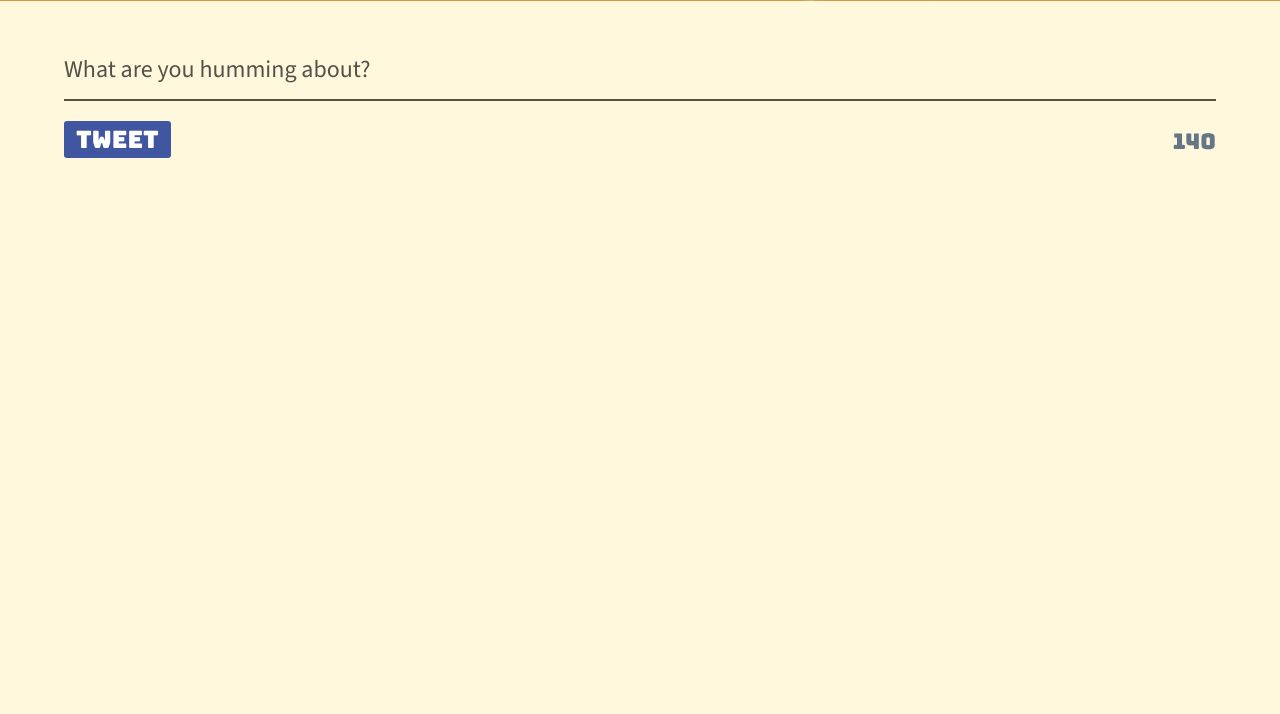
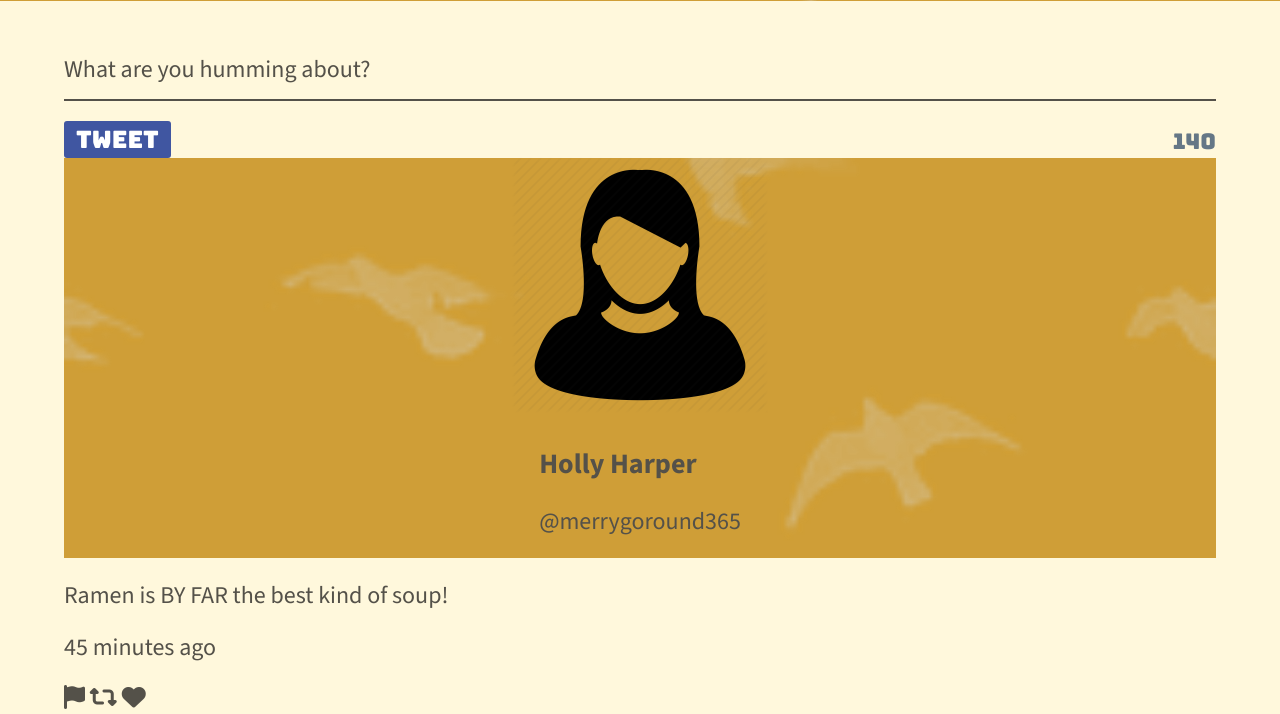
Before and after one commit to rhaelynlashmar/tweeter, a website: page public/index.html in a window 1280 px wide. Shown: the part 519-1233 px from the top of the page. Before the commit the page ends 800 px from the top, so only its background shows below. Drawn offline with nearby package versions, Linux system fonts and the light colour scheme.

Commit message:
Added- link to tweet.css and created tweets container with article element

```diff
--- a/public/index.html
+++ b/public/index.html
@@ -20,6 +20,7 @@
     <link rel="stylesheet" href="/styles/nav.css" type="text/css" />
     <link rel="stylesheet" href="/styles/header.css" type="text/css" />
     <link rel="stylesheet" href="/styles/new-tweet.css" type="text/css" />
+    <link rel="stylesheet" href="/styles/tweets.css" type="text/css" />
 
     <!-- External JS -->
     <script src="https://ajax.googleapis.com/ajax/libs/jquery/3.4.1/jquery.min.js"></script>
@@ -50,11 +51,10 @@
       </div>
     </header>
 
-    <!-- Page-specific (main) content here -->
+    <!-- main content here -->
     <main class="container">
       <section class="new-tweet">
         <form action="/tweets/" method="POST">
-          <!-- <label for="tweet-text">What are you humming about?</label> -->
           <textarea
             name="text"
             id="tweet-text"
@@ -68,6 +68,36 @@
           </div>
         </form>
       </section>
+
+      <!-- Tweets Container Content -->
+      <section class="tweets-container">
+        <article class="tweet">
+          <header>
+            <div class="tweet-avatar">
+              <img src="/images/lg-fm-av.png" alt="Avatar1">
+            </div>
+            <div class="tweet-user-info">
+              <h3>Holly Harper</h3>
+              <p>@merrygoround365</p>
+            </div>
+          </header>
+          <div class="tweet-content">
+            <p>Ramen is BY FAR the best kind of soup!</p>
+          </div>
+          <footer>
+            <div class="tweet-timestamp">
+              <p>45 minutes ago</p>
+            </div>
+            <div class="tweet-actions">
+              <i class="fa fa-flag"></i>
+              <i class="fa fa-retweet"></i>
+              <i class="fa fa-heart"></i>
+            </div>
+          </footer>
+        </article>
+      </section>
+
+
     </main>
   </body>
 </html>
```
